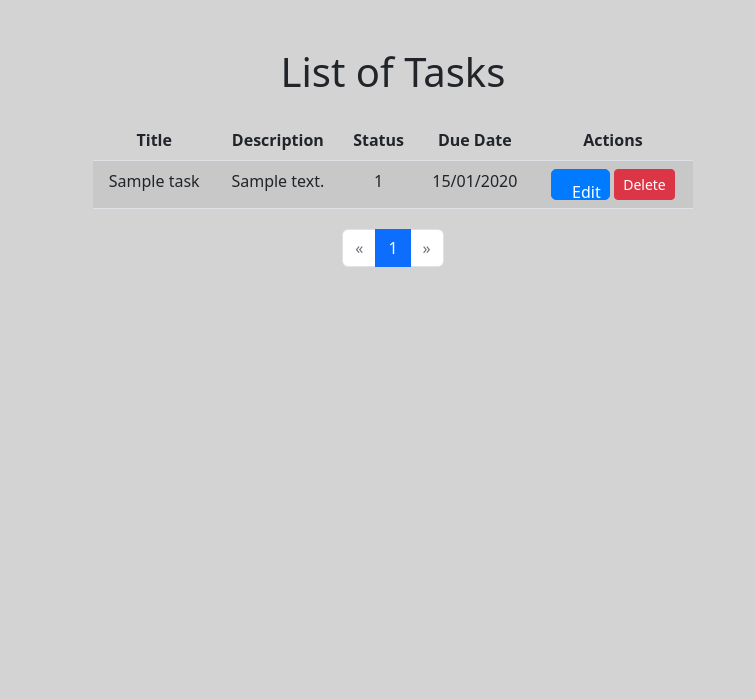
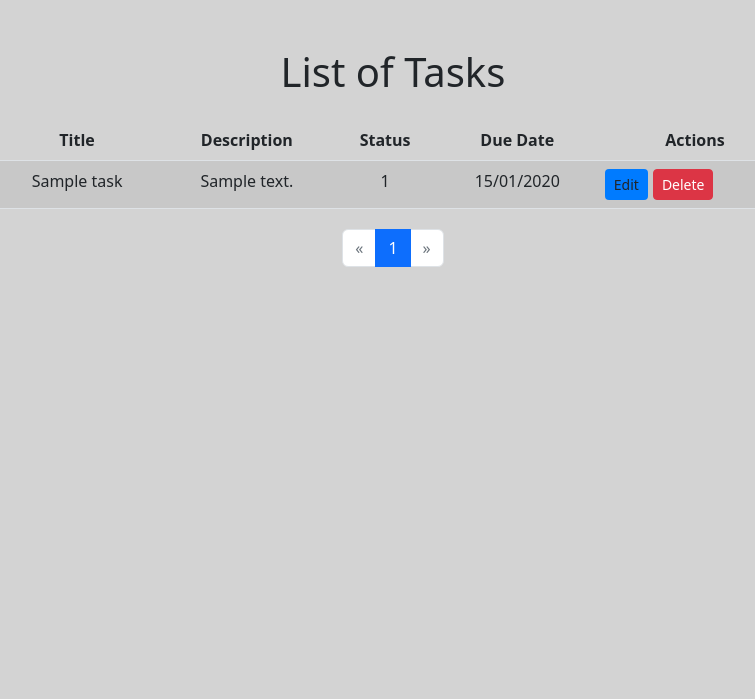
Before and after one commit to derleysoares94/tasks_tracker, a Flask app: page /tasks in a window 1280 px wide. Shown: the part 100-799 px from the top of the page, without its empty margins (247-1002 px from the left). Run offline with Flask 3, Linux system fonts and the light colour scheme; tables that the repository leaves empty hold one stand-in row (values such as "Sample post"); some libraries are stand-ins or nearby versions.

Commit message:
Tasks page style

```diff
--- a/static/css/create_task.css
+++ b/static/css/create_task.css
@@ -26,7 +26,7 @@
 }
 
 .form-container {
-    max-width: 600px;
+    max-width: 800px;
     margin: 0 auto;
     padding: 20px;
     border: 1px solid #ccc;
@@ -52,7 +52,7 @@
 /* Large devices such as laptops (1024px and up) */
 @media only screen and (min-width: 1024px) {
     .form-container {
-        width: 600px;
+        width: 800px;
     }
 }
 
--- a/static/css/home.css
+++ b/static/css/home.css
@@ -30,7 +30,7 @@
 /* Large devices such as laptops (1024px and up) */
 @media only screen and (min-width: 1024px) {
     .tasks_div {
-        width: 600px;
+        width: 800px;
     }
 }
 
--- a/static/css/tasks.css
+++ b/static/css/tasks.css
@@ -2,9 +2,18 @@
     margin-top: 20px;
 }
 
+.actions-btn {
+    display: flex;
+    flex-direction: row;
+}
+
 .btn-edit {
-    height: 31px;
-    width: 59px;
+    background-color: #007bff;
+    margin-right: 5px;
+}
+
+.btn-edit:hover {
+    background-color: #007bff;
 }
 
 /* Small devices such as large phones (640px and up) */
@@ -16,7 +25,7 @@
 /* Large devices such as laptops (1024px and up) */
 @media only screen and (min-width: 1024px) {
     .tasks_table {
-        width: 600px;
+        width: 800px;
     }
 }
 
--- a/static/js/script.js
+++ b/static/js/script.js
@@ -38,6 +38,9 @@ function editTask(taskId, title, description, status, dueDate) {
         `,
         focusConfirm: false,
         showCancelButton: true,
+        confirmButtonColor: '#3085d6',
+        cancelButtonColor: '#d33',
+        confirmButtonText: 'Edit',
         preConfirm: () => {
             const newTitle = document.getElementById('swal-input1').value;
             const newDescription = document.getElementById('swal-input2').value;
--- a/templates/tasks.html
+++ b/templates/tasks.html
@@ -22,10 +22,12 @@
                         <td>{{ task.status }}</td>
                         <td>{{ task.due_date.strftime("%d/%m/%Y") }}</td>
                         <td>
-                            <button class="btn btn-primary btn-sm btn-edit" onclick="editTask({{ task.id }}, '{{ task.title }}', '{{ task.description }}', {{ task.status }}, '{{ task.due_date }}')">Edit</button>
-                            <form action="{{ url_for('delete_task', task_id=task.id) }}" method="post" class="d-inline delete-form">
-                                <button type="submit" class="btn btn-danger btn-sm">Delete</button>
-                            </form>
+                            <div class="actions-btn">
+                                <button type="submit" class="btn btn-sm btn-edit" onclick="editTask({{ task.id }}, '{{ task.title }}', '{{ task.description }}', {{ task.status }}, '{{ task.due_date }}')">Edit</button>
+                                <form action="{{ url_for('delete_task', task_id=task.id) }}" method="post" class="d-inline delete-form">
+                                    <button type="submit" class="btn btn-danger btn-sm">Delete</button>
+                                </form>
+                            </div>
                         </td>
                     </tr>
                 {% endfor %}
```
